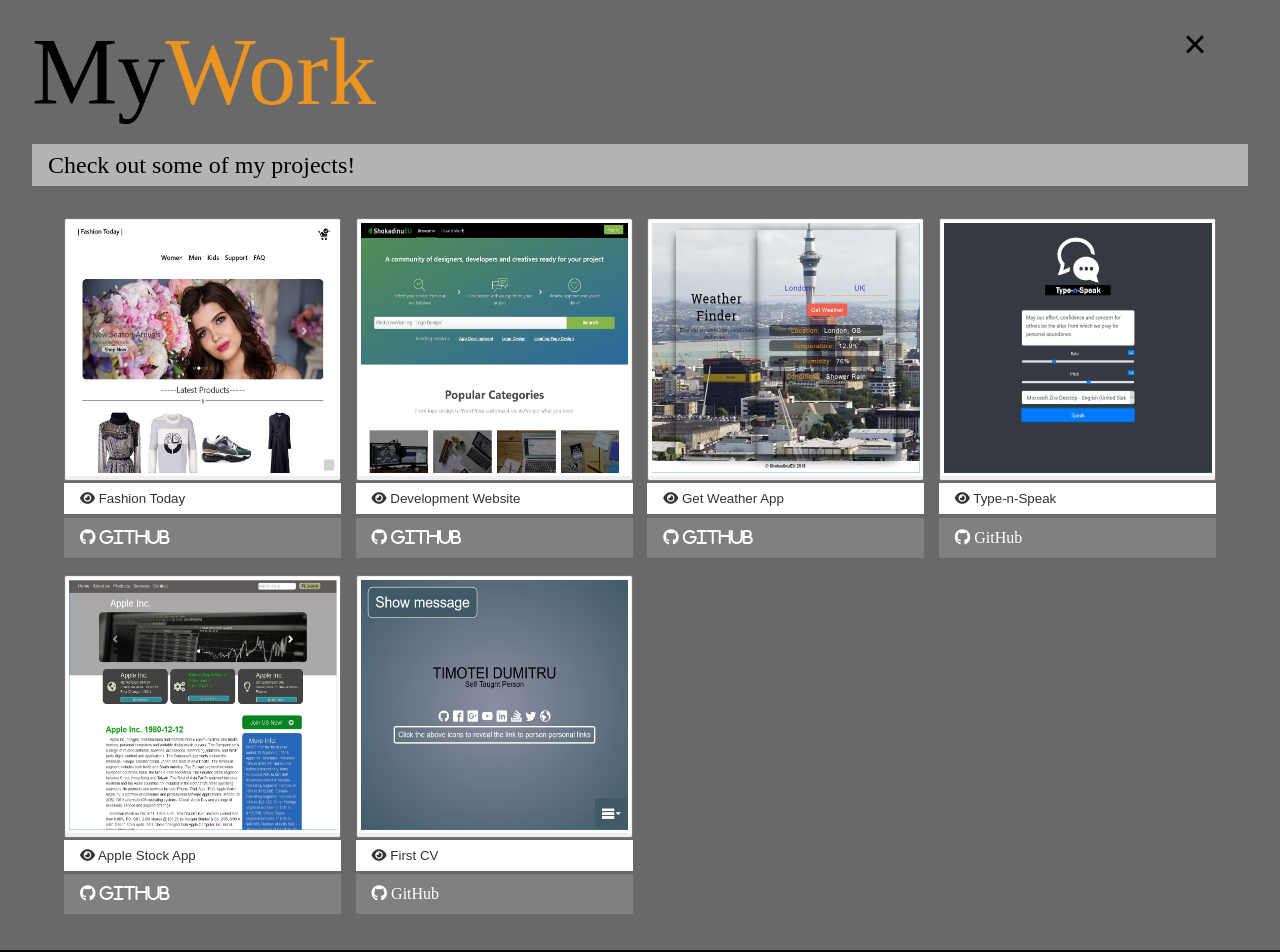
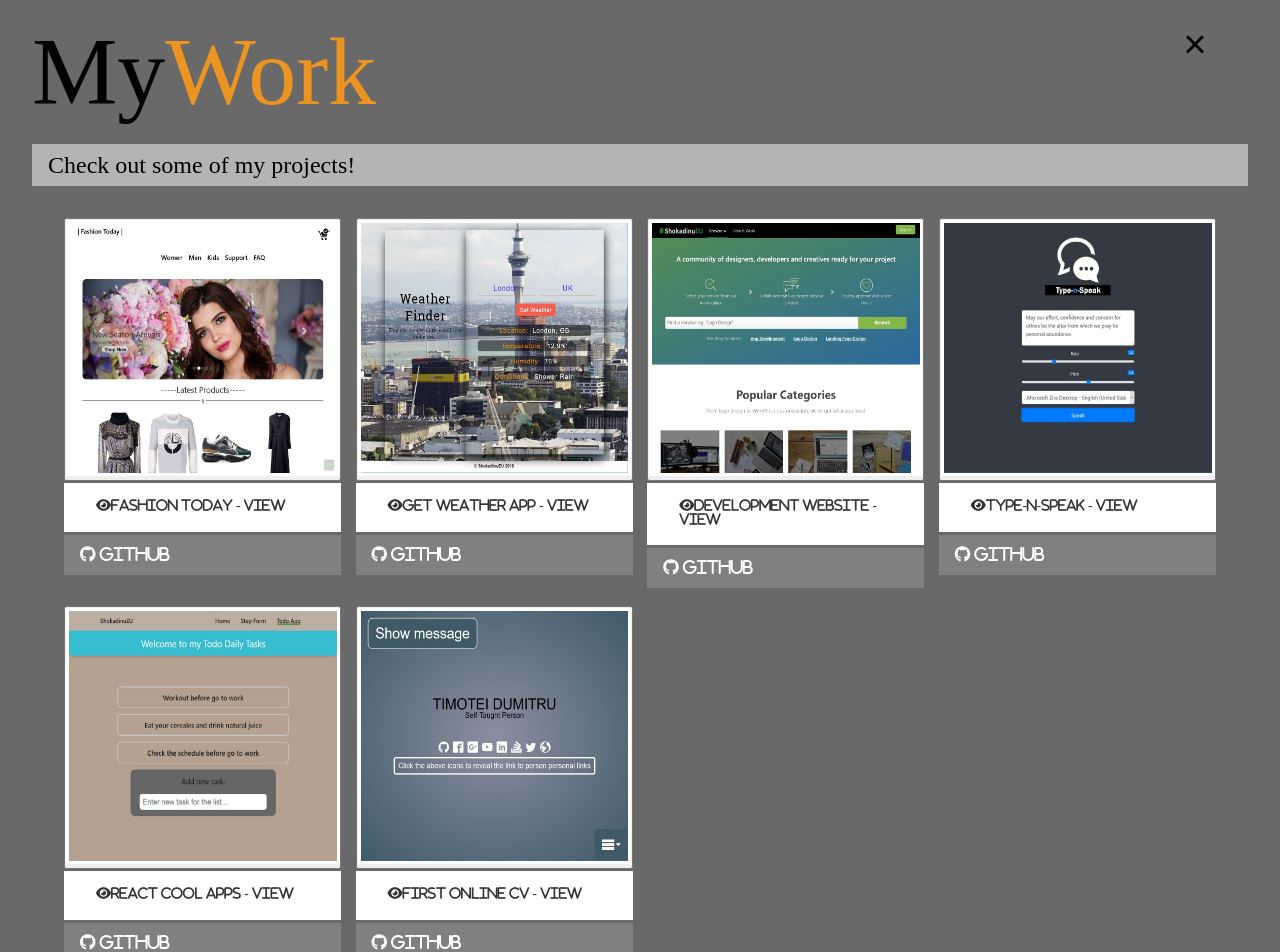
Before and after one commit to timoteidumitru/Last_Version_CV, a React (Create React App) app: page /Last_Version_CV/work in a window 1280 px wide. Shown: the top 952 px of the page. Built offline with nearby package versions, Linux system fonts and the light colour scheme.

Commit message:
restructure the code for work section, making it dynamic

```diff
--- a/src/components/work/Index.js
+++ b/src/components/work/Index.js
@@ -5,6 +5,46 @@ import './work.scss'
 import '../../App.scss'
 
 const Index = () => {
+
+  const projects = [
+    {
+      name: 'Fashion Today',
+      img: '/images/my-work/fashion-today.jpg',
+      sampleLink: 'https://shokadinueu.github.io/fashion-today/',
+      gitLink: 'https://github.com/ShokadinuEU/fashion-today'
+    },
+    {
+      name: 'Get Weather App',
+      img: '/images/my-work/weather-app.jpg',
+      sampleLink: 'https://shokadinueu.github.io/get-weather-app/',
+      gitLink: 'https://github.com/ShokadinuEU/get-weather-app'
+    },
+    {
+      name: 'Development Website',
+      img: '/images/my-work/development-website.jpg',
+      sampleLink: 'https://shokadinueu.github.io/development-website/',
+      gitLink: 'https://github.com/ShokadinuEU/development-website'
+    },
+    {
+      name: 'Type-n-Speak',
+      img: '/images/my-work/type-n-speak.jpg',
+      sampleLink: 'https://shokadinueu.github.io/type_n_speak_app/',
+      gitLink: 'https://github.com/ShokadinuEU/type_n_speak_app'
+    },
+    {
+      name: 'React Cool Apps',
+      img: '/images/my-work/react-apps.jpg',
+      sampleLink: 'https://shokadinueu.github.io/react-cool-apps/',
+      gitLink: 'https://github.com/ShokadinuEU/react-cool-apps'
+    },
+    {
+      name: 'First Online CV',
+      img: '/images/my-work/first-cv-online.jpg',
+      sampleLink: 'https://shokadinueu.github.io/my-cv-tim/',
+      gitLink: 'https://github.com/ShokadinuEU/my-cv-tim/'
+    }
+  ]
+
   return (
     <div id="work" className="work-main">
       <NavAbout />
@@ -18,78 +58,22 @@ const Index = () => {
         </h2>
       </div>
       <div className="projects">
-        {/* <!-- First Item --> */}
-        <div className="item">
+        { projects.map((project, i) =>
+            <div className="item" key={i}>
               <button>
-            <img className="project-img" src="images/my-work/fashion-today.jpg" alt="Latest Project" />
+                <img className="project-img" src={project.img} alt={project.name} />
               </button>
               <button className="btn-light">
-            <i className="fas fa-eye"></i> Fashion Today
+                <a href={project.sampleLink} target="_blank" rel="noopener noreferrer" className="btn-light">
+                  <i className="fas fa-eye">{project.name} - View</i>
+                </a>
               </button>
-          <a href="https://shokadinueu.github.io/fashion-today/" target="_blank" rel="noopener noreferrer" className="btn-dark">
+              <a href={project.gitLink} target="_blank" rel="noopener noreferrer" className="btn-dark">
                 <i className="fab fa-github"> GitHub </i>
               </a>
             </div>
-        {/* <!-- Second Item --> */}
-        <div className="item">
-          <button>
-            <img className="project-img" src="images/my-work/development-website.jpg" alt="Development Website" />
-          </button>
-          <button className="btn-light">
-            <i className="fas fa-eye"></i> Development Website
-          </button>
-          <a href="https://shokadinueu.github.io/development-website/" target="_blank" rel="noopener noreferrer" className="btn-dark">
-            <i className="fab fa-github"> GitHub </i>
-          </a>
-        </div>
-        {/* <!-- Third Item --> */}
-        <div className="item">
-          <button>
-            <img className="project-img" src="images/my-work/weather-app.jpg" alt="Get Weather APP" />
-          </button>
-          <button className="btn-light">
-            <i className="fas fa-eye"></i> Get Weather App
-          </button>
-          <a href="https://shokadinueu.github.io/get-weather-app/" target="_blank" rel="noopener noreferrer" className="btn-dark">
-            <i className="fab fa-github">  GitHub</i>
-          </a>
-        </div>
-        {/* <!-- Fourth Item --> */}
-        <div className="item">
-          <button>
-            <img className="project-img" src="images/my-work/type-n-speak.jpg" alt="Type-n-Speak" />
-          </button>
-          <button className="btn-light">
-            <i className="fas fa-eye"></i> Type-n-Speak
-          </button>
-          <a href="https://shokadinueu.github.io/type_n_speak_app/" target="_blank" rel="noopener noreferrer" className="btn-dark">
-            <i className="fab fa-github"></i> GitHub
-          </a>
-        </div>
-        {/* <!-- Fifth Item --> */}
-        <div className="item">
-          <button>
-            <img className="project-img" src="images/my-work/apple-stock.jpg" alt="Apple Stock" />
-          </button>
-          <button className="btn-light">
-            <i className="fas fa-eye"></i> Apple Stock App
-          </button>
-          <a href="https://shokadinueu.github.io/apple-stock-info/" target="_blank" rel="noopener noreferrer" className="btn-dark">
-            <i className="fab fa-github"> GitHub </i>
-          </a>
-        </div>
-        {/* <!-- Sixth Item --> */}
-        <div className="item">
-          <button>
-            <img className="project-img" src="images/my-work/first-cv-online.jpg" alt="First CV" />
-          </button>
-          <button className="btn-light">
-            <i className="fas fa-eye"></i> First CV
-          </button>
-          <a href="https://shokadinueu.github.io/my-CV" target="_blank" rel="noopener noreferrer" className="btn-dark">
-            <i className="fab fa-github"></i> GitHub
-          </a>
-        </div>
+          )
+        }
       </div>
       <Footer />
     </div>
--- a/src/components/work/work.scss
+++ b/src/components/work/work.scss
@@ -123,6 +123,7 @@ main {
   color: #333;
   width: 100%;
   text-align: left;
+  display: flex;
 }
 
 #main-footer {
```
Also changed, not shown: public/images/my-work/react-apps.jpg (added), src/components/work/images/my-work/react-apps.jpg (added). Lines whose indentation alone changed are shown as unchanged.
